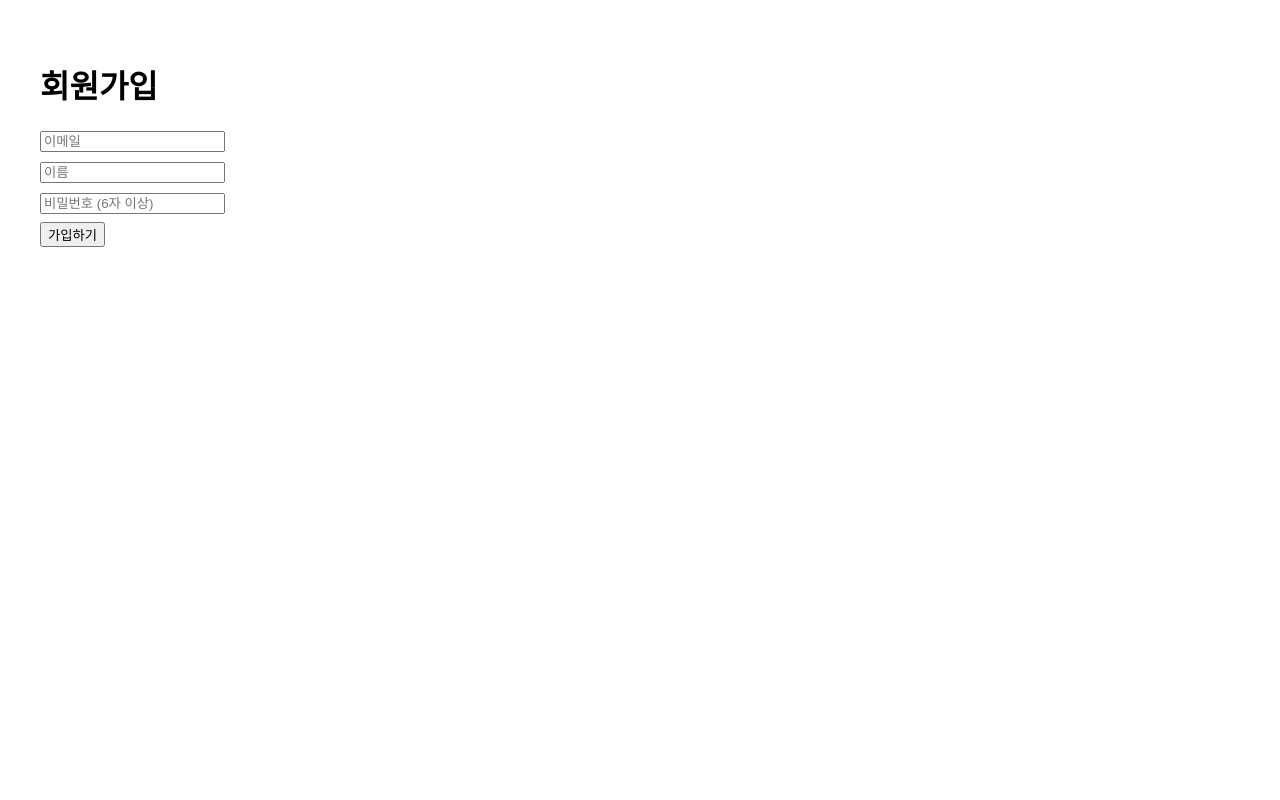
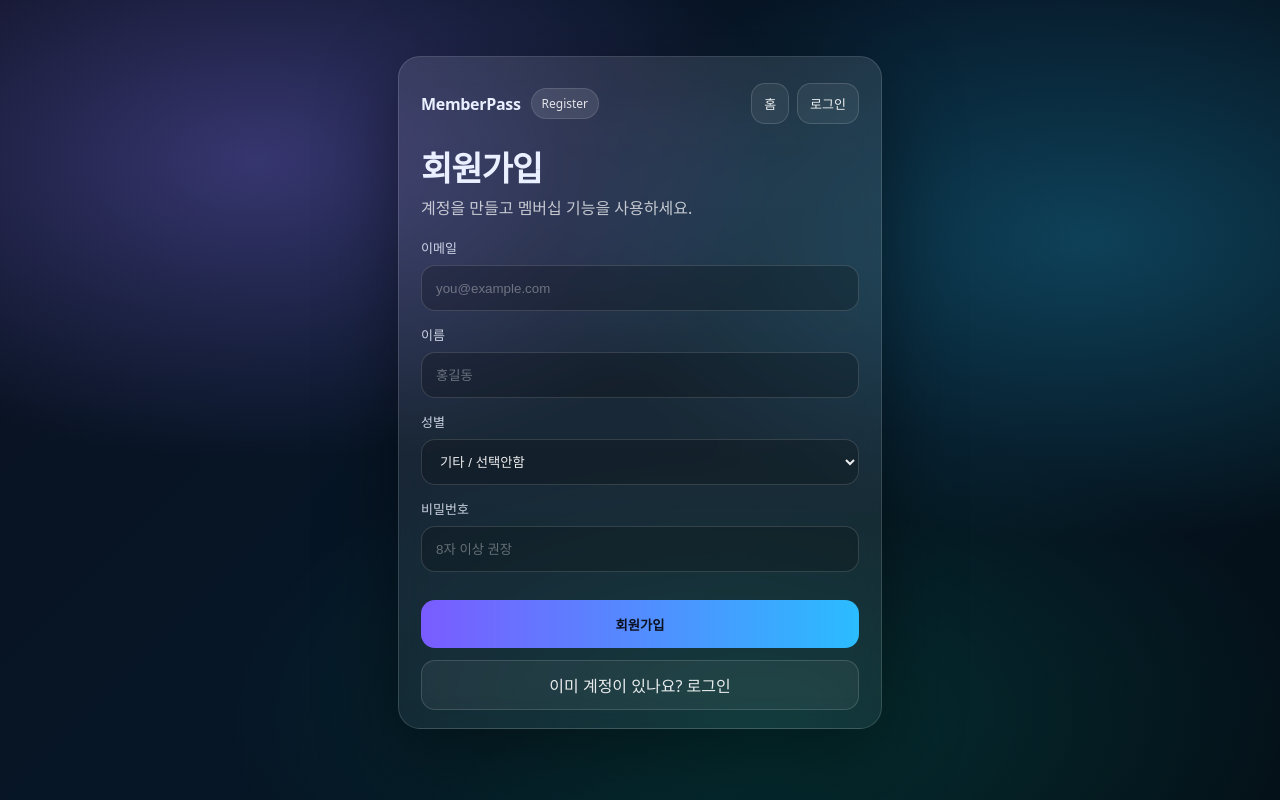
Before and after one commit to jienemadmin/take01, a Next.js app: page /register in a window 1280 px wide. Built offline with nearby package versions, Linux system fonts and the light colour scheme.

Commit message:
Update page.tsx

```diff
--- a/app/register/page.tsx
+++ b/app/register/page.tsx
@@ -4,62 +4,130 @@
 
 export default function RegisterPage() {
   const [email, setEmail] = useState("");
+  const [name, setName] = useState("");
+  const [gender, setGender] = useState<"M" | "F" | "Other">("Other");
   const [password, setPassword] = useState("");
-  const [name, setName] = useState("");
+  const [loading, setLoading] = useState(false);
+  const [err, setErr] = useState<string | null>(null);
+  const [okMsg, setOkMsg] = useState<string | null>(null);
 
-  async function handleSubmit(e: React.FormEvent) {
+  async function onSubmit(e: React.FormEvent) {
     e.preventDefault();
+    setErr(null);
+    setOkMsg(null);
+    setLoading(true);
 
+    try {
       const res = await fetch("/api/auth/register", {
         method: "POST",
         headers: { "Content-Type": "application/json" },
-  body: JSON.stringify({ email, password, name, gender: "Other" })
+        body: JSON.stringify({
+          email,
+          password,
+          name,
+          gender,
+        }),
       });
 
       const data = await res.json().catch(() => ({}));
 
       if (!res.ok) {
-  alert(data.error || `회원가입 실패 (${res.status})`);
+        setErr(data?.error || `회원가입 실패 (${res.status})`);
         return;
       }
 
-alert("회원가입 완료");
+      setOkMsg("회원가입 완료! 이제 로그인 해주세요.");
+      setEmail("");
+      setName("");
+      setPassword("");
+      setGender("Other");
+    } finally {
+      setLoading(false);
+    }
   }
 
   return (
-    <main style={{ padding: 40 }}>
-      <h1>회원가입</h1>
+    <div className="mp-bg">
+      <div className="mp-wrap">
+        <div className="mp-card">
+          <div className="mp-top">
+            <div className="mp-brand">
+              <div className="mp-brand__title">MemberPass</div>
+              <span className="mp-badge">Register</span>
+            </div>
+            <div className="mp-actions">
+              <a className="mp-actionBtn" href="/">홈</a>
+              <a className="mp-actionBtn" href="/login">로그인</a>
+            </div>
+          </div>
 
-      <form onSubmit={handleSubmit}>
-        <div style={{ marginBottom: 8 }}>
+          <h1 className="mp-h1">회원가입</h1>
+          <p className="mp-sub">계정을 만들고 멤버십 기능을 사용하세요.</p>
+
+          <form onSubmit={onSubmit}>
+            <div className="mp-field">
+              <label className="mp-label">이메일</label>
               <input
-            type="email"
-            placeholder="이메일"
+                className="mp-input"
                 value={email}
                 onChange={(e) => setEmail(e.target.value)}
+                placeholder="you@example.com"
+                type="email"
+                required
               />
             </div>
 
-        <div style={{ marginBottom: 8 }}>
+            <div className="mp-field">
+              <label className="mp-label">이름</label>
               <input
-            type="text"
-            placeholder="이름"
+                className="mp-input"
                 value={name}
                 onChange={(e) => setName(e.target.value)}
+                placeholder="홍길동"
+                type="text"
+                required
               />
             </div>
 
-        <div style={{ marginBottom: 8 }}>
+            <div className="mp-field">
+              <label className="mp-label">성별</label>
+              <select
+                className="mp-select"
+                value={gender}
+                onChange={(e) => setGender(e.target.value as any)}
+              >
+                <option value="Other">기타 / 선택안함</option>
+                <option value="M">남</option>
+                <option value="F">여</option>
+              </select>
+            </div>
+
+            <div className="mp-field">
+              <label className="mp-label">비밀번호</label>
               <input
-            type="password"
-            placeholder="비밀번호 (6자 이상)"
+                className="mp-input"
                 value={password}
                 onChange={(e) => setPassword(e.target.value)}
+                placeholder="8자 이상 권장"
+                type="password"
+                minLength={6}
+                required
               />
             </div>
 
-        <button type="submit">가입하기</button>
+            {err && <div className="mp-alert">{err}</div>}
+            {okMsg && <div className="mp-alert" style={{ borderColor: "rgba(60,255,190,.35)", background: "rgba(60,255,190,.10)" }}>{okMsg}</div>}
+
+            <button className="mp-primary" disabled={loading}>
+              {loading ? "처리중..." : "회원가입"}
+            </button>
           </form>
-    </main>
+
+          <a className="mp-footBtn" href="/login">
+            이미 계정이 있나요? 로그인
+          </a>
+        </div>
+      </div>
+    </div>
   );
 }
```
Lines whose indentation alone changed are shown as unchanged.
